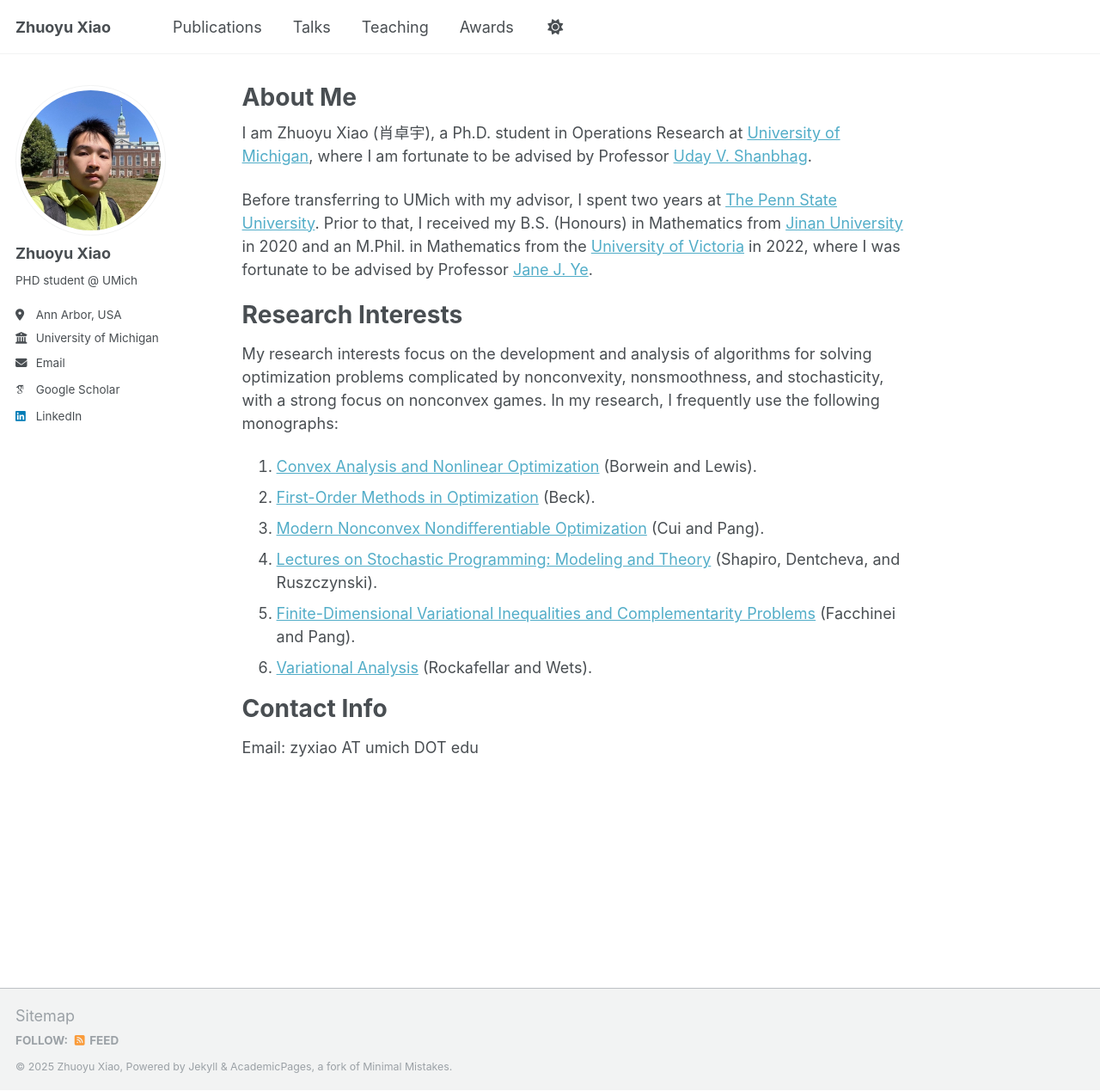
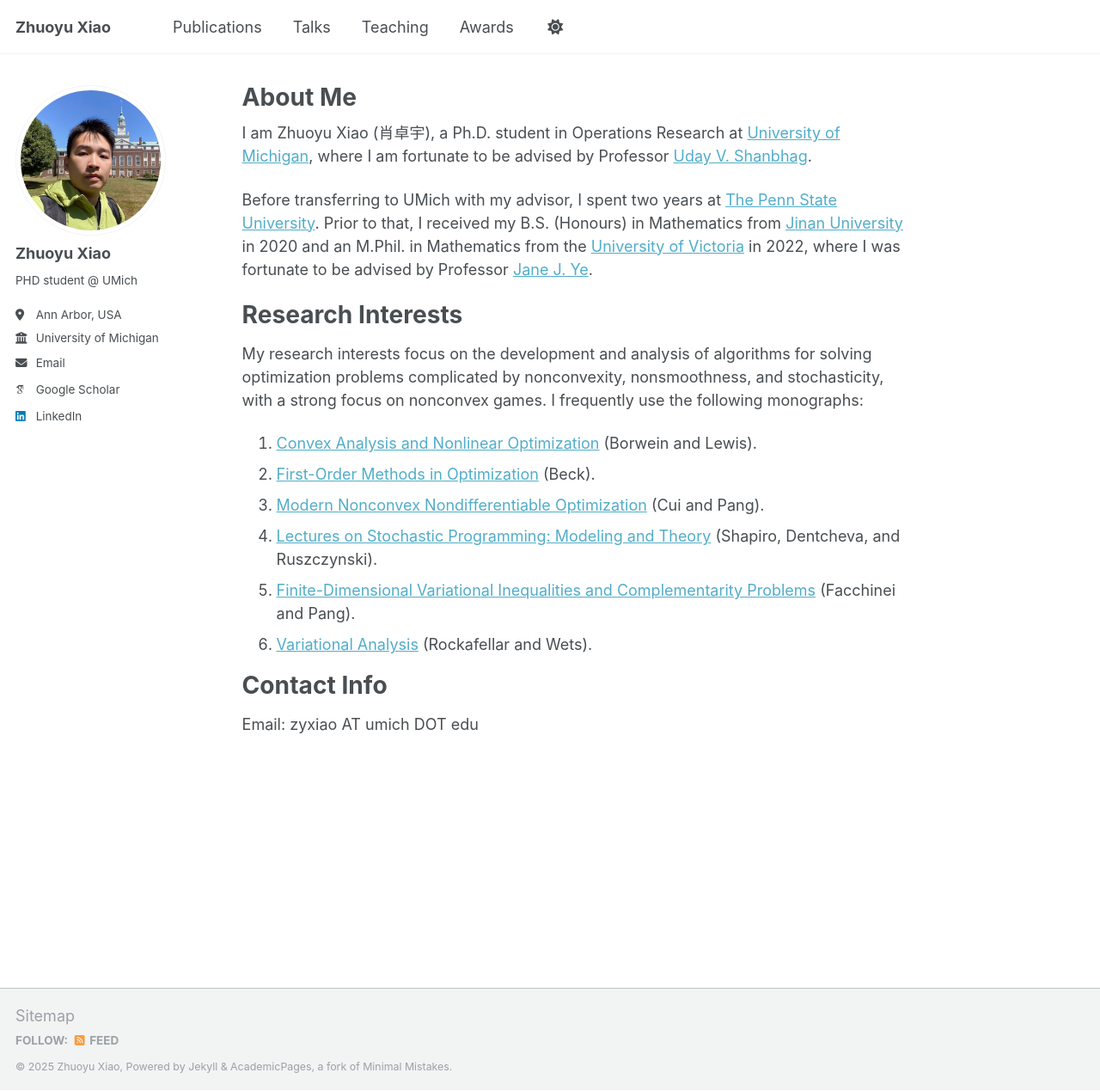
Before and after one commit to zyxiao97/zyxiao97.github.io, a Jekyll site: the page built from _pages/about.md, in a window 1280 px wide and 1269 px high. Shown: the whole window at 86% size. Built offline with Jekyll 4.4.1, drawn with Linux system fonts in a browser that asks for light colours; some web fonts are replaced.

Commit message:
Update about.md

```diff
--- a/_pages/about.md
+++ b/_pages/about.md
@@ -14,7 +14,7 @@ Before transferring to UMich with my advisor, I spent two years at [The Penn Sta
 
 Research Interests
 ======
-My research interests focus on the development and analysis of algorithms for solving optimization problems complicated by nonconvexity, nonsmoothness, and stochasticity, with a strong focus on nonconvex games. In my research, I frequently use the following monographs:
+My research interests focus on the development and analysis of algorithms for solving optimization problems complicated by nonconvexity, nonsmoothness, and stochasticity, with a strong focus on nonconvex games. I frequently use the following monographs:
 
 1. [Convex Analysis and Nonlinear Optimization](https://link.springer.com/book/10.1007/978-0-387-31256-9) (Borwein and Lewis).
 2. [First-Order Methods in Optimization](https://epubs.siam.org/doi/book/10.1137/1.9781611974997) (Beck).
```
